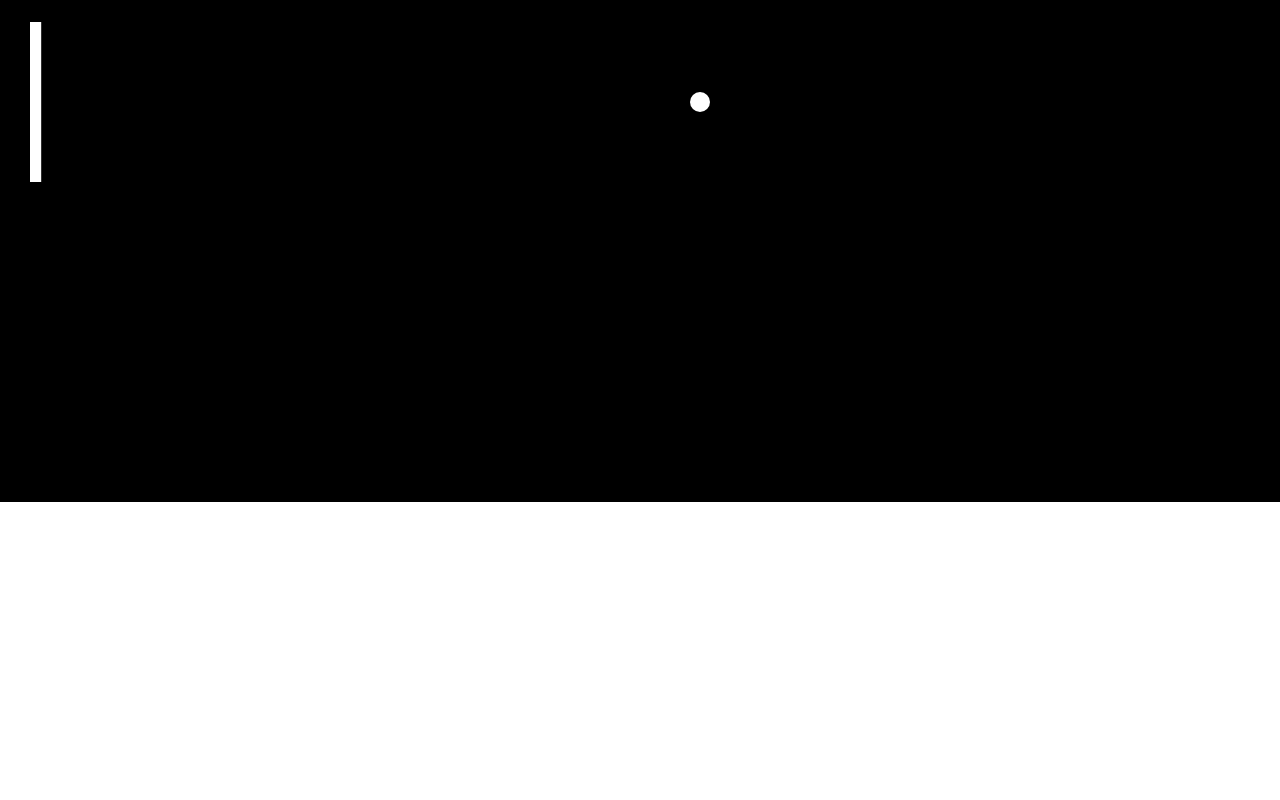
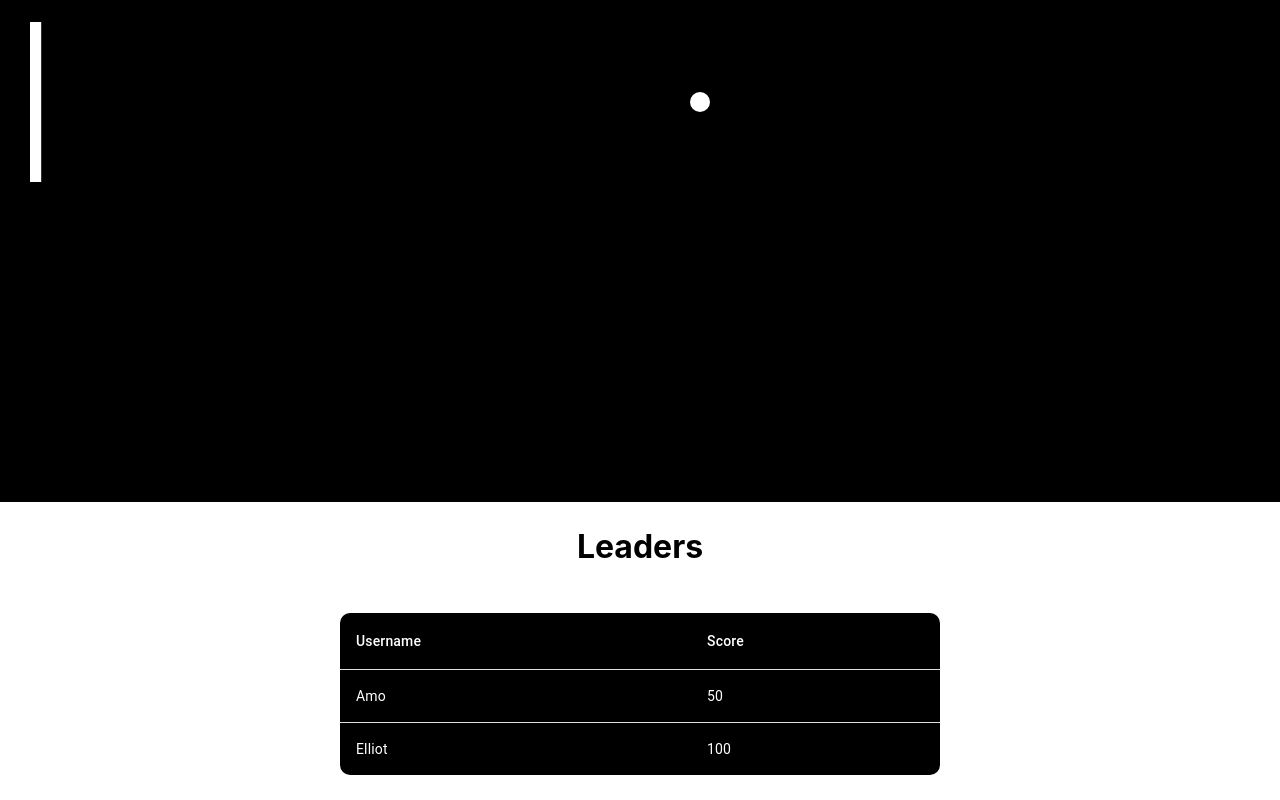
Before and after one commit to Aman-Hundal/PongJS, a React (Create React App) app in the folder frontend/: page / in a window 1280 px wide. Shown: the part 380-1180 px from the top of the page. Before the commit the page ends 886 px from the top, so only its background shows below. Built offline with nearby package versions, Linux system fonts and the light colour scheme.

Commit message:
added simple leaderboard with dummy data

```diff
--- a/frontend/src/App.js
+++ b/frontend/src/App.js
@@ -1,11 +1,22 @@
 import './App.css';
 import Canvas from "./components/Canvas"
+import Leaderboard from './components/Leaderboard';
+import {useState, useEffect} from 'react';
 
 function App() {
+const [state, setState] = useState({
+  users: []
+});
+
+//testdata
+const testData = [{name: "Amo", score: 50}, {name:"Elliot", score: 100}]
+
   return (
     <div className="App">
       <h1>Pong!</h1>
       <Canvas />
+      <h1>Leaders</h1>
+      <Leaderboard users={testData} />
     </div>
   );
 }
--- a/frontend/src/components/Canvas.jsx
+++ b/frontend/src/components/Canvas.jsx
@@ -1,6 +1,5 @@
 import { useRef, useEffect } from 'react'; //useRef allows us to get a dom element in React. Refs provide a way to access DOM nodes or React elements created in the render method
 import './styles/Canvas.css';
-//https://medium.com/@pdx.lucasm/canvas-with-react-js-32e133c05258
 
 const Canvas = function(props) {
   // const {} = props;
--- /dev/null
+++ b/frontend/src/components/Leaderboard.jsx
@@ -0,0 +1,32 @@
+import * as React from 'react';
+import Table from '@mui/material/Table';
+import TableBody from '@mui/material/TableBody';
+import TableCell from '@mui/material/TableCell';
+import TableContainer from '@mui/material/TableContainer';
+import TableHead from '@mui/material/TableHead';
+import TableRow from '@mui/material/TableRow';
+import './styles/Leaderboard.css';
+
+export default function Leaderboard(props) {
+  const {users} = props;
+  return (
+    <TableContainer class="container">
+      <Table sx={{ width: 600, margin:'auto', background: "black"}} aria-label="simple table">
+        <TableHead>
+          <TableRow>
+            <TableCell sx={{color: "white"}}>Username</TableCell>
+            <TableCell sx={{color: "white"}}> Score</TableCell>
+          </TableRow>
+        </TableHead>
+        <TableBody>
+          {users.map((user) => (
+            <TableRow key={user.id} sx={{ '&:last-child td, &:last-child th': { border: 0 } }}>
+              <TableCell sx={{color: "white"}}>{user.name}</TableCell>
+              <TableCell sx={{color: "white"}}>{user.score}</TableCell>
+            </TableRow>
+          ))}
+        </TableBody>
+      </Table>
+    </TableContainer>
+  );
+}
--- /dev/null
+++ b/frontend/src/components/styles/Leaderboard.css
@@ -0,0 +1,12 @@
+table {
+  border-top-left-radius: 10px;
+  border-top-right-radius: 10px;
+  border-bottom-right-radius: 10px;
+  border-bottom-left-radius: 10px;
+  width: 100%;
+}
+
+.container {
+  padding-top: 25px;
+  padding-bottom: 25px;
+}
```
Also changed, not shown: frontend/src/components/LeaderboardItem.jsx (added, +11 -0 lines), 1 other file (tests, documents, lock files or other folders).
